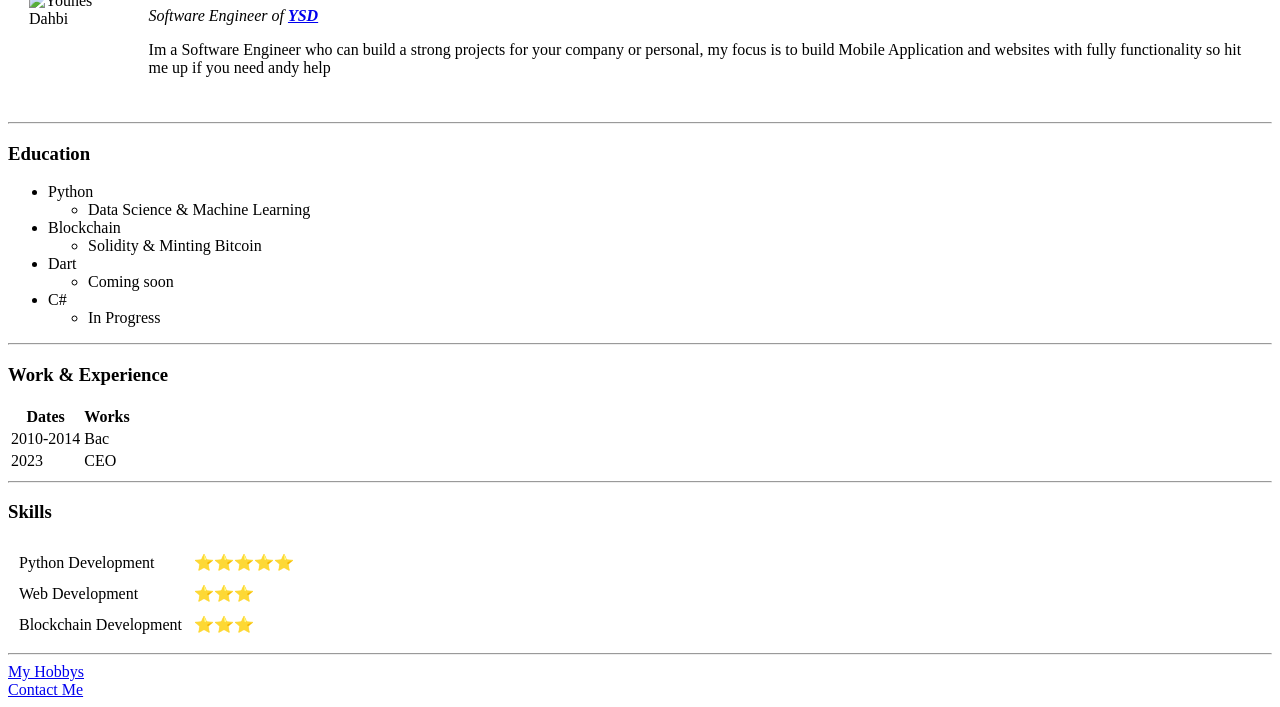
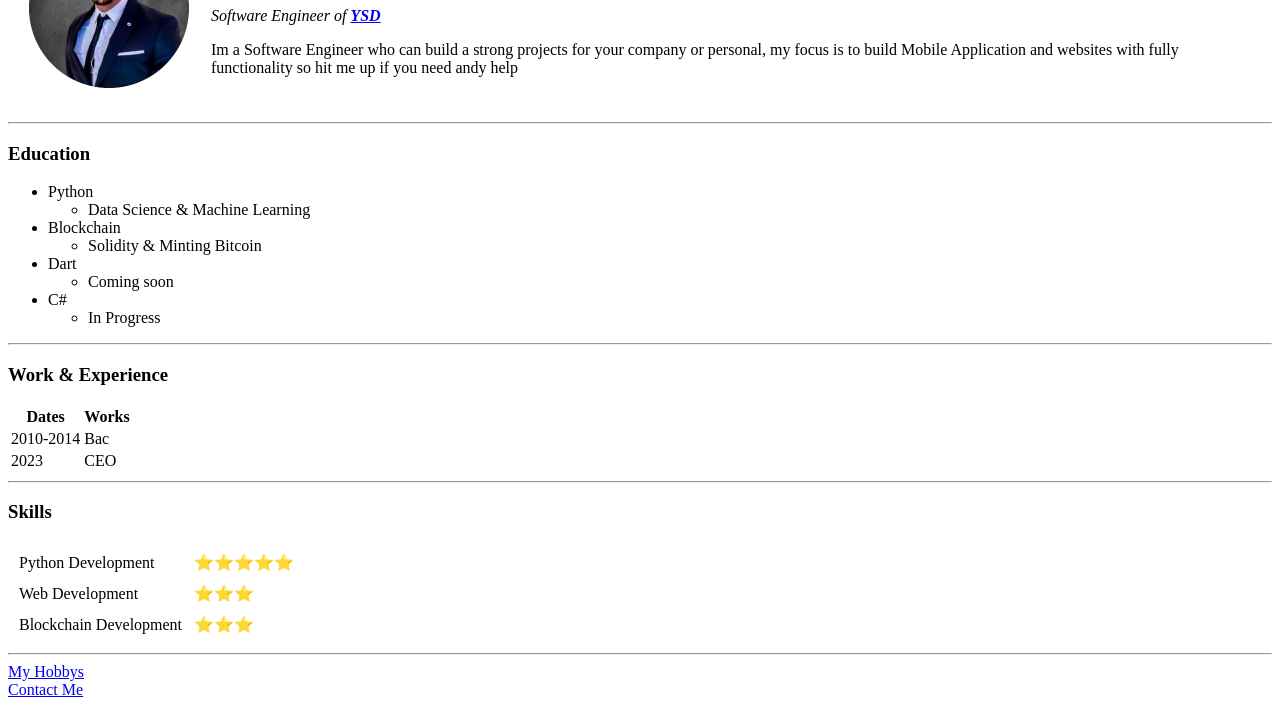
Before and after one commit to EYOGROUP/CV, a plain HTML site: page index.html in a window 1280 px wide. Shown: the part 102-809 px from the top of the page. Drawn offline with Linux system fonts and the light colour scheme.

Commit message:
Update index.html

```diff
--- a/index.html
+++ b/index.html
@@ -10,7 +10,7 @@
 <table cellspacing="20">
     <tr>
         <td>
-            <img alt="Younes Dahbi" src="1643023147777.png"></td>
+            <img alt="Younes Dahbi" src="images/1643023147777.png"></td>
 
         <td><h1>Younes Dahbi</h1>
             <p><em> Software Engineer of <strong><a
```
